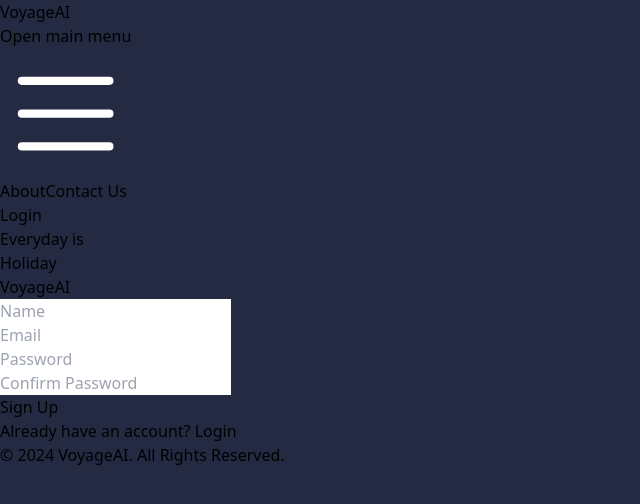
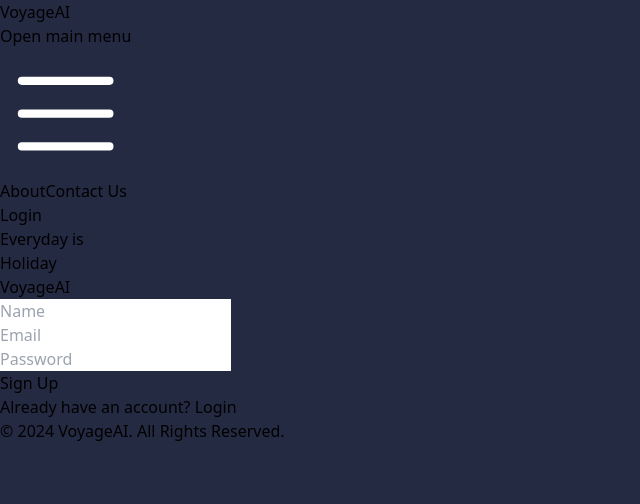
Before and after one commit to friedavocadoes/VoyagAI, a React (Vite) app: page /signup in a window 1280 px wide. Shown: the top 504 px of the page, without its empty margins (0-640 px from the left). Built offline with nearby package versions, Linux system fonts and the light colour scheme.

Commit message:
error display

```diff
--- a/src/pages/Login.jsx
+++ b/src/pages/Login.jsx
@@ -6,6 +6,8 @@
 const Login = () => {
   const [email, setEmail] = useState('');
   const [password, setPassword] = useState('');
+  const [error, setError] = useState('');
+
 
   const handleSubmit = async (event) => {
     event.preventDefault();
@@ -16,8 +18,7 @@
       localStorage.setItem('token', res.data.token);
       window.location.href = '/generator';
     } catch (error) {
-      console.error(error.response.data.message);
-      window.location.href = '/';
+      setError(error.response.data.message);
     }
   };
 
@@ -51,6 +52,14 @@
                   className="px-4 py-2 rounded-md border border-gray-300 focus:outline-none focus:ring-1 focus:ring-blue-500"
                 />
               </div>
+              {error &&
+                <div class="bg-red-100 border-t border-b border-red-500 text-red-700 px-0 py-1.5" role="alert">
+                  <p class="text-sm">{error}</p>
+                </div>
+              }
+
+
+
               <button
                 type="submit"
                 className="px-4 py-2 text-white font-bold shadow hover:bg-green-600 rounded-md bg-green-400"
--- a/src/pages/Signup.jsx
+++ b/src/pages/Signup.jsx
@@ -8,7 +8,7 @@
   const [name, setName] = useState('');
   const [email, setEmail] = useState('');
   const [password, setPassword] = useState('');
-  const [confirmPassword, setConfirmPassword] = useState('');
+  const [error, setError] = useState('');
 
   const handleSubmit = async (event) => {
     event.preventDefault();
@@ -18,11 +18,10 @@
       console.log(res.data.token);
       // Save the token to localStorage or state
       localStorage.setItem('token', res.data.token);
+      window.location.href = '/login';
     } catch (error) {
-      console.error(error.response.data.message);
+      setError(error.response.data.message);
     }
-
-    window.location.href = '/login';
   };
 
   return (
@@ -65,16 +64,11 @@
                     className="px-4 py-2 rounded-md border border-gray-300 focus:outline-none focus:ring-1 focus:ring-blue-500"
                   />
                 </div>
-                <div className="flex flex-col">
-                  <input
-                    type="password"
-                    id="confirmPassword"
-                    placeholder="Confirm Password"
-                    value={confirmPassword}
-                    onChange={(e) => setConfirmPassword(e.target.value)}
-                    className="px-4 py-2 rounded-md border border-gray-300 focus:outline-none focus:ring-1 focus:ring-blue-500"
-                  />
-                </div>
+                {error &&
+                  <div class="bg-red-100 border-t border-b border-red-500 text-red-700 px-0 py-1.5" role="alert">
+                    <p class="text-sm">{error}</p>
+                  </div>
+                }
               <button type="submit" className="px-4 py-2 text-white font-bold rounded shadow  hover:bg-green-600 rounded-md bg-green-400">
                 Sign Up
               </button>
```
